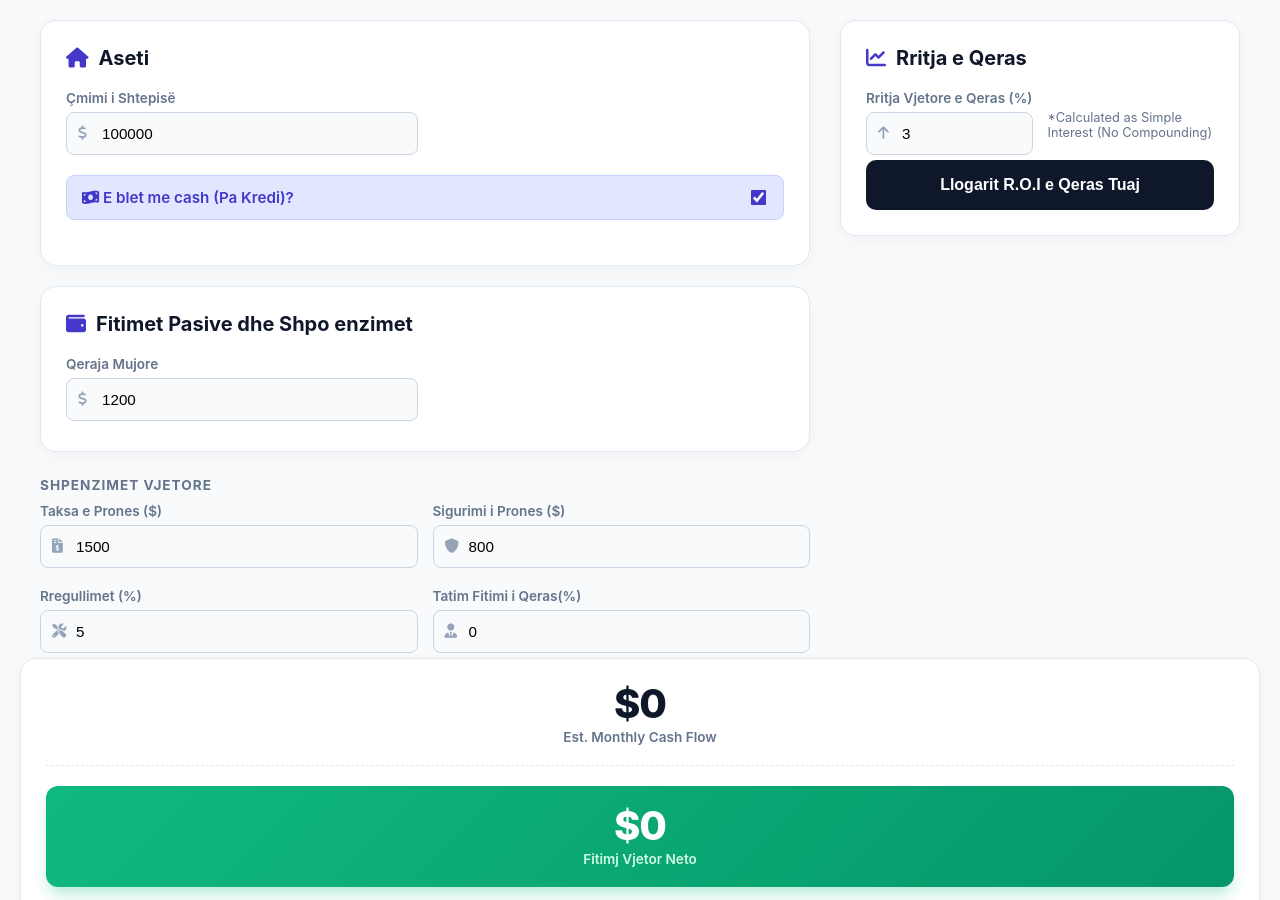
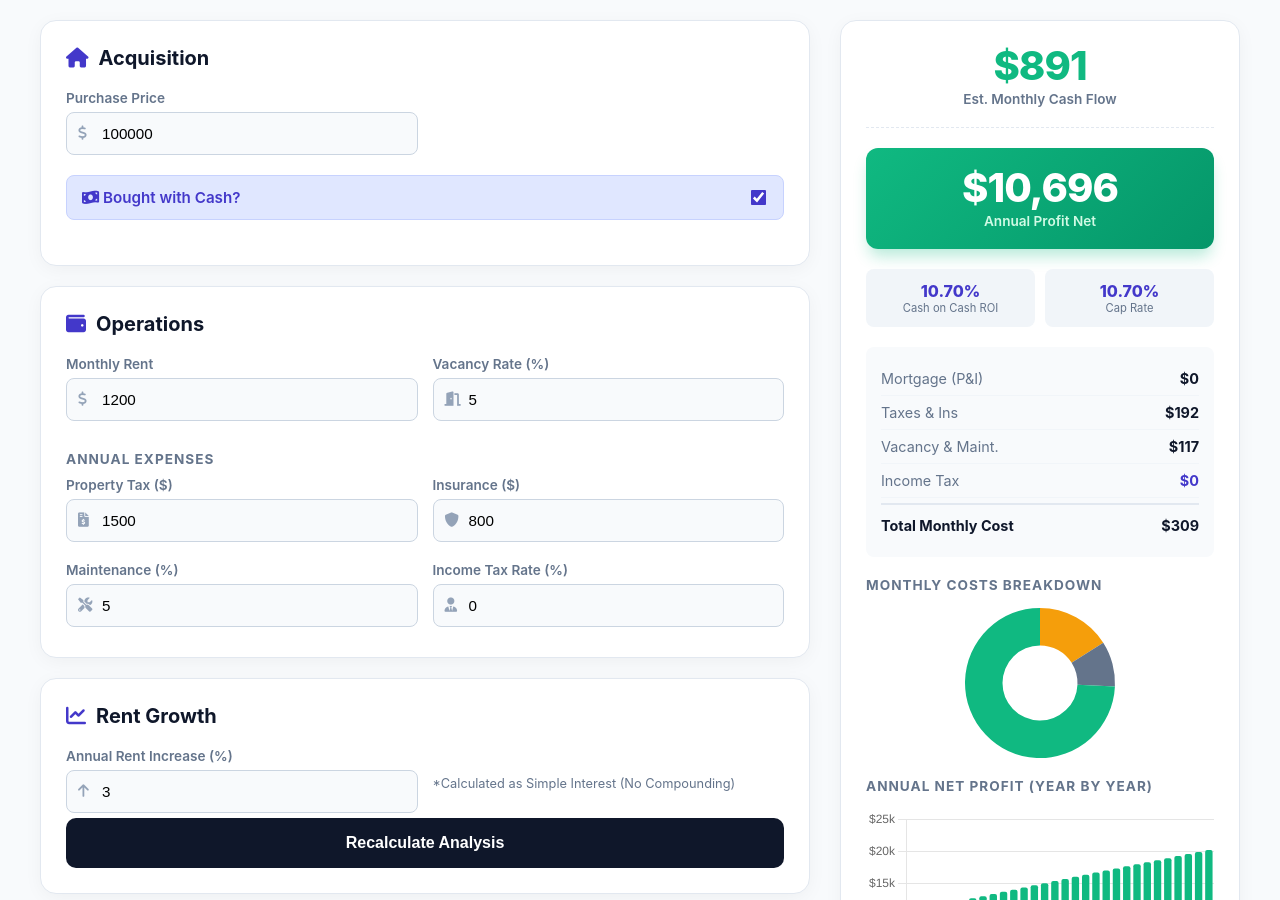
Before and after one commit to Archx0Mas/Archx0Mas.github.io, a Jekyll site: the page rental-roi-calculator.html, which Jekyll copies as it is, in a window 1280 px wide and 900 px high. Built offline with Jekyll 4.4.1, drawn with Linux system fonts in a browser that asks for light colours; some of the changed text lies outside the part shown.

Commit message:
Update rental-roi-calculator.html

```diff
--- a/rental-roi-calculator.html
+++ b/rental-roi-calculator.html
@@ -130,10 +130,10 @@
     <div class="input-column">
 
         <div class="card">
-            <h2><i class="fas fa-home"></i> Aseti</h2>
+            <h2><i class="fas fa-home"></i> Acquisition</h2>
             <div class="input-grid">
                 <div class="input-wrapper">
-                    <label>Çmimi i Shtepisë</label>
+                    <label>Purchase Price</label>
                     <div class="input-icon-group">
                         <i class="fas fa-dollar-sign"></i>
                         <input type="number" id="price" value="100000">
@@ -142,21 +142,21 @@
                 </div>
 
             <div class="toggle-box" style="margin-top: 15px;">
-                <span class="toggle-label"><i class="fas fa-money-bill-wave"></i> E blet me cash (Pa Kredi)?</span>
+                <span class="toggle-label"><i class="fas fa-money-bill-wave"></i> Bought with Cash?</span>
                 <input type="checkbox" id="cashPurchase" onchange="toggleMortgageInputs()">
             </div>
 
             <div id="mortgageSection">
                 <div class="input-grid">
                     <div class="input-wrapper">
-                        <label>Parapagim (%)</label>
+                        <label>Down Payment (%)</label>
                         <div class="input-icon-group">
                             <i class="fas fa-percentage"></i>
                             <input type="number" id="downPaymentPercent" value="20">
                         </div>
                     </div>
                     <div class="input-wrapper">
-                        <label>Norma e Interesit (%)</label>
+                        <label>Interest Rate (%)</label>
                         <div class="input-icon-group">
                             <i class="fas fa-percentage"></i>
                             <input type="number" id="interestRate" value="6.5" step="0.1">
@@ -174,44 +174,49 @@
         </div>
 
         <div class="card">
-            <h2><i class="fas fa-wallet"></i> Fitimet Pasive dhe Shpo
-enzimet</h2>
+            <h2><i class="fas fa-wallet"></i> Operations</h2>
             <div class="input-grid">
                 <div class="input-wrapper">
-                    <label>Qeraja Mujore</label>
+                    <label>Monthly Rent</label>
                     <div class="input-icon-group">
                         <i class="fas fa-dollar-sign"></i>
                         <input type="number" id="rent" value="1200">
                     </div>
                 </div>
+                <div class="input-wrapper">
+                    <label>Vacancy Rate (%)</label>
+                    <div class="input-icon-group">
+                        <i class="fas fa-door-open"></i>
+                        <input type="number" id="vacancyRate" value="5">
+                    </div>
                 </div>
             </div>
 
-            <h3>Shpenzimet Vjetore</h3>
+            <h3>Annual Expenses</h3>
             <div class="input-grid">
                 <div class="input-wrapper">
-                    <label>Taksa e Prones ($)</label>
+                    <label>Property Tax ($)</label>
                     <div class="input-icon-group">
                         <i class="fas fa-file-invoice-dollar"></i>
                         <input type="number" id="annualTax" value="1500">
                     </div>
                 </div>
                 <div class="input-wrapper">
-                    <label>Sigurimi i Prones ($)</label>
+                    <label>Insurance ($)</label>
                     <div class="input-icon-group">
                         <i class="fas fa-shield-alt"></i>
                         <input type="number" id="annualInsurance" value="800">
                     </div>
                 </div>
                 <div class="input-wrapper">
-                    <label>Rregullimet (%)</label>
+                    <label>Maintenance (%)</label>
                     <div class="input-icon-group">
                         <i class="fas fa-tools"></i>
                         <input type="number" id="maintenanceRate" value="5">
                     </div>
                 </div>
                  <div class="input-wrapper">
-                    <label>Tatim Fitimi i Qeras(%)</label>
+                    <label>Income Tax Rate (%)</label>
                     <div class="input-icon-group">
                         <i class="fas fa-user-tie"></i>
                         <input type="number" id="incomeTaxRate" value="0">
@@ -221,10 +226,10 @@
         </div>
 
         <div class="card">
-            <h2><i class="fas fa-chart-line"></i>Rritja e Qeras</h2>
+            <h2><i class="fas fa-chart-line"></i> Rent Growth</h2>
             <div class="input-grid">
                 <div class="input-wrapper">
-                    <label>Rritja Vjetore e Qeras (%)</label>
+                    <label>Annual Rent Increase (%)</label>
                     <div class="input-icon-group">
                         <i class="fas fa-arrow-up"></i>
                         <input type="number" id="rentIncrease" value="3" step="0.1">
@@ -234,7 +239,7 @@
                     *Calculated as Simple Interest (No Compounding)
                 </div>
             </div>
-            <button class="calc-btn" onclick="calculate()">Llogarit R.O.I e Qeras Tuaj</button>
+            <button class="calc-btn" onclick="calculate()">Recalculate Analysis</button>
         </div>
 
     </div>
@@ -248,7 +253,7 @@
 
             <div class="wealth-box">
                 <div class="big-number" id="annualProfitNet">$0</div>
-                <div class="big-label">Fitimj Vjetor Neto</div>
+                <div class="big-label">Annual Profit Net</div>
             </div>
 
             <div class="stat-grid">
@@ -263,11 +268,11 @@
             </div>
 
             <div style="background: #f8fafc; padding: 15px; border-radius: 8px;">
-                <div class="breakdown-row"><span>Borxhi (P&I)</span><strong id="piPayment">$0</strong></div>
-                <div class="breakdown-row"><span>Tatimi & Siguracioni</span><strong id="taxInsPayment">$0</strong></div>
-                <div class="breakdown-row"><span>Rregullimet e Prones</span><strong id="vacMaintPayment">$0</strong></div>
+                <div class="breakdown-row"><span>Mortgage (P&I)</span><strong id="piPayment">$0</strong></div>
+                <div class="breakdown-row"><span>Taxes & Ins</span><strong id="taxInsPayment">$0</strong></div>
+                <div class="breakdown-row"><span>Vacancy & Maint.</span><strong id="vacMaintPayment">$0</strong></div>
                 <div class="breakdown-row"><span>Income Tax</span><strong id="incTaxPayment" style="color:var(--primary);">$0</strong></div>
-                <div class="breakdown-row total"><span>Kostoja Mujore Totale</span><strong id="totalExpenses">$0</strong></div>
+                <div class="breakdown-row total"><span>Total Monthly Cost</span><strong id="totalExpenses">$0</strong></div>
             </div>
 
             <h3 style="margin-top: 20px;">Monthly Costs Breakdown</h3>
```
Also changed, not shown: other parts of rental-roi-calculator.html (+12 -6 lines).
